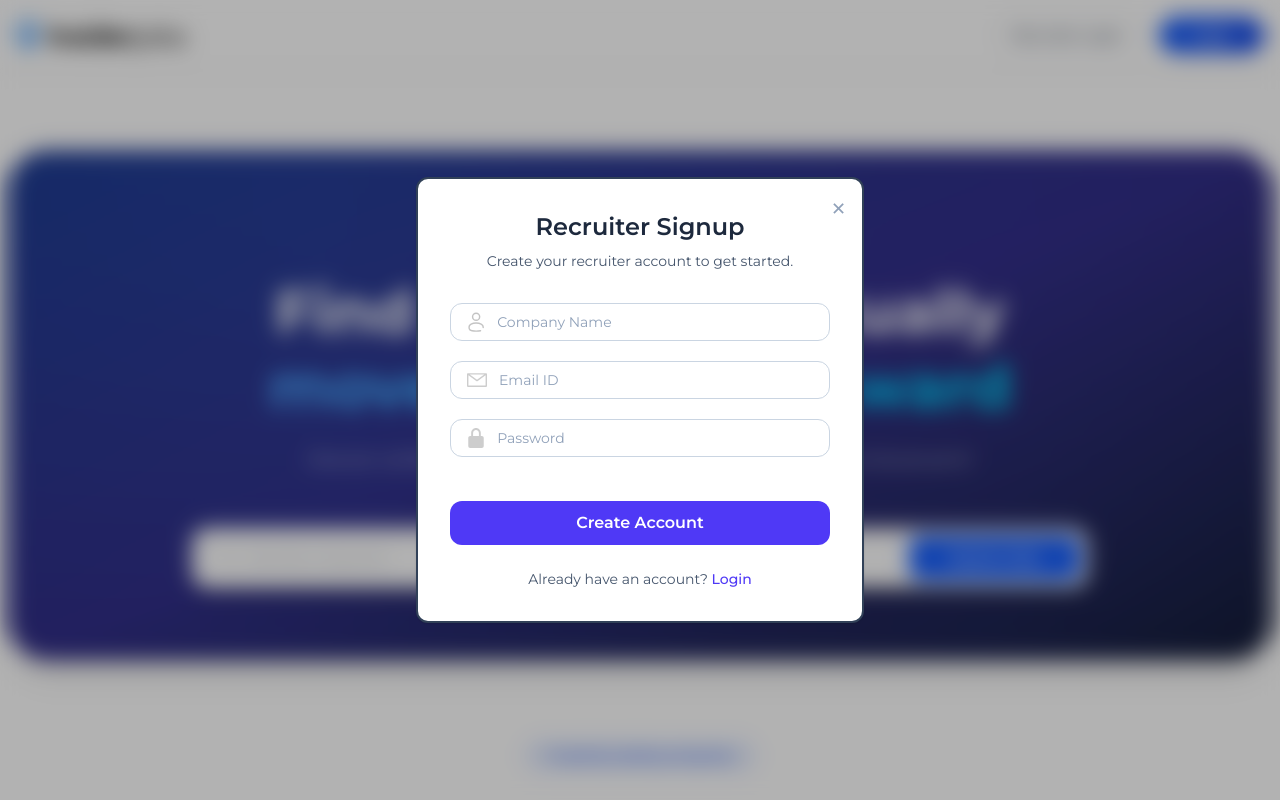
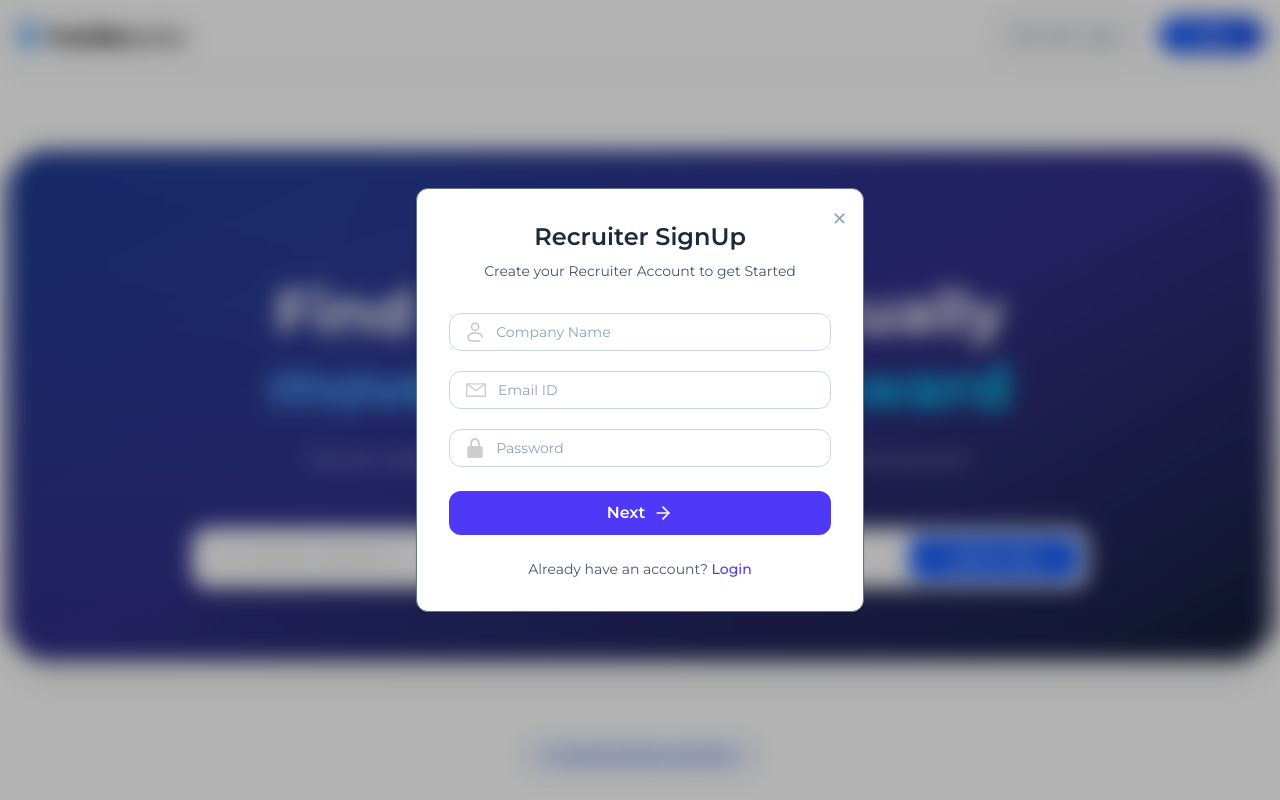
Before and after one commit to suhail19-oss/InsiderJobs, a React (Vite) app in the folder client/: page / in a window 1280 px wide. Both pictures are taken after a click on the button "Recruiter Login". Shown: the top 800 px of the page. Built offline with nearby package versions, Linux system fonts and the light colour scheme; no server answers.

Commit message:
Add lucide-react dependency and enhanced RecruiterLogin component with form handling and styling updates

```diff
--- a/client/package.json
+++ b/client/package.json
@@ -13,6 +13,7 @@
     "@clerk/clerk-react": "^5.59.3",
     "@tailwindcss/vite": "^4.1.18",
     "k-convert": "^1.0.6",
+    "lucide-react": "^0.562.0",
     "moment": "^2.30.1",
     "quill": "^2.0.3",
     "react": "^19.2.0",
--- a/client/src/components/Navbar.jsx
+++ b/client/src/components/Navbar.jsx
@@ -50,7 +50,7 @@ function Navbar() {
               onClick={(e) => setShowRecruiterLogin(true)}
               className="
                 px-4 py-2 rounded-full
-                border border-gray-300
+                border border-gray-500
                 text-gray-700
                 hover:border-blue-600 hover:text-blue-600
                 hover:bg-blue-50
--- a/client/src/components/RecruiterLogin.jsx
+++ b/client/src/components/RecruiterLogin.jsx
@@ -1,20 +1,38 @@
-import { useState } from "react";
+import { useEffect, useState } from "react";
 import { assets } from "../assets/assets";
+import { ArrowRight } from "lucide-react";
 
 function RecruiterLogin({ onClose }) {
-  const [state, setState] = useState("Signup");
+  const [state, setState] = useState("SignUp");
   const [name, setName] = useState("");
   const [password, setPassword] = useState("");
   const [email, setEmail] = useState("");
   const [image, setImage] = useState(false);
   const [isTextSubmiited, setIsTextSubmitted] = useState(false);
+
+  const onSubmitHandler = async (e) => {
+    e.preventDefault();
+
+    if (state === "SignUp" && !isTextSubmiited) {
+      setIsTextSubmitted(true);
+      return;
+    }
+  };
+
+  useEffect(() => {
+    document.body.style.overflow = "hidden";
+    return () => {
+      document.body.style.overflow = "unset";
+    };
+  }, []);
+
   return (
     <div
       className="fixed inset-0 z-50 backdrop-blur-sm bg-black/30 flex justify-center items-center"
       onClick={onClose}
     >
       <div
-        className="w-full max-w-md bg-white rounded-xl border-2 border-slate-700 shadow-sm p-8 relative"
+        className="w-full max-w-md bg-white rounded-xl border-1 border-slate-500 shadow-sm p-8 relative"
         onClick={(e) => e.stopPropagation()}
       >
         <button
@@ -27,14 +45,15 @@ function RecruiterLogin({ onClose }) {
         <h1 className="text-2xl font-semibold text-slate-800 text-center">
           Recruiter {state}
         </h1>
+
         <p className="text-sm text-slate-600 text-center mt-2 mb-8">
           {state === "Login"
-            ? "Welcome back! Please sign in to continue."
-            : "Create your recruiter account to get started."}
+            ? "Welcome Back! Please Sign In to Continue."
+            : "Create your Recruiter Account to get Started"}
         </p>
 
-        <form className="space-y-5">
-          {state === "Signup" && (
+        <form onSubmit={onSubmitHandler} className="space-y-5">
+          {state === "SignUp" && !isTextSubmiited && (
             <div className="flex items-center gap-3 border border-slate-300 rounded-xl px-4 py-2 focus-within:border-indigo-500">
               <img
                 src={assets.person_icon}
@@ -51,6 +70,8 @@ function RecruiterLogin({ onClose }) {
             </div>
           )}
 
+          {!isTextSubmiited && (
+            <>
               <div className="flex items-center gap-3 border border-slate-300 rounded-xl px-4 py-2 focus-within:border-indigo-500">
                 <img
                   src={assets.email_icon}
@@ -67,7 +88,11 @@ function RecruiterLogin({ onClose }) {
               </div>
 
               <div className="flex items-center gap-3 border border-slate-300 rounded-xl px-4 py-2 focus-within:border-indigo-500">
-            <img src={assets.lock_icon} alt="" className="h-5 w-5 opacity-70" />
+                <img
+                  src={assets.lock_icon}
+                  alt=""
+                  className="h-5 w-5 opacity-70"
+                />
                 <input
                   onChange={(e) => setPassword(e.target.value)}
                   type="password"
@@ -76,12 +101,44 @@ function RecruiterLogin({ onClose }) {
                   className="w-full outline-none text-sm text-slate-700 placeholder-slate-400"
                 />
               </div>
+            </>
+          )}
+
+          {state === "SignUp" && isTextSubmiited && (
+            <div className="flex flex-col items-center justify-center gap-3 my-6 text-center">
+              <label htmlFor="image" className="cursor-pointer">
+                <img
+                  className="w-20 h-20 rounded-full object-cover mx-auto"
+                  src={image ? URL.createObjectURL(image) : assets.upload_area}
+                  alt=""
+                />
+                <input
+                  onChange={(e) => setImage(e.target.files[0])}
+                  type="file"
+                  id="image"
+                  hidden
+                />
+              </label>
+
+              <p className="text-sm text-slate-600 font-medium">
+                Upload Company Logo
+              </p>
+            </div>
+          )}
 
           <button
             type="submit"
-            className="w-full mt-6 bg-indigo-600 hover:bg-indigo-700 cursor-pointer text-white py-2.5 rounded-xl font-semibold transition-all active:scale-95"
+            className="w-full mt-6 bg-indigo-600 hover:bg-indigo-700 cursor-pointer text-white py-2.5 rounded-xl font-semibold transition-all active:scale-95 flex items-center justify-center gap-2"
           >
-            {state === "Login" ? "Login" : "Create Account"}
+            {state === "Login" ? (
+              "Login"
+            ) : isTextSubmiited ? (
+              "Create Account"
+            ) : (
+              <>
+                Next <ArrowRight className="h-5 w-5" />
+              </>
+            )}
           </button>
         </form>
 
@@ -90,7 +147,10 @@ function RecruiterLogin({ onClose }) {
             <p>
               Don’t have an account?{" "}
               <button
-                onClick={() => setState("Signup")}
+                onClick={() => {
+                  setState("SignUp");
+                  setIsTextSubmitted(false);
+                }}
                 className="text-indigo-600 font-medium hover:underline cursor-pointer"
               >
                 Create Account
@@ -100,7 +160,10 @@ function RecruiterLogin({ onClose }) {
             <p>
               Already have an account?{" "}
               <button
-                onClick={() => setState("Login")}
+                onClick={() => {
+                  setState("Login");
+                  setIsTextSubmitted(false);
+                }}
                 className="text-indigo-600 font-medium hover:underline cursor-pointer"
               >
                 Login
```
Also changed, not shown: 1 other file (tests, documents, lock files or other folders). Lines whose indentation alone changed are shown as unchanged.
